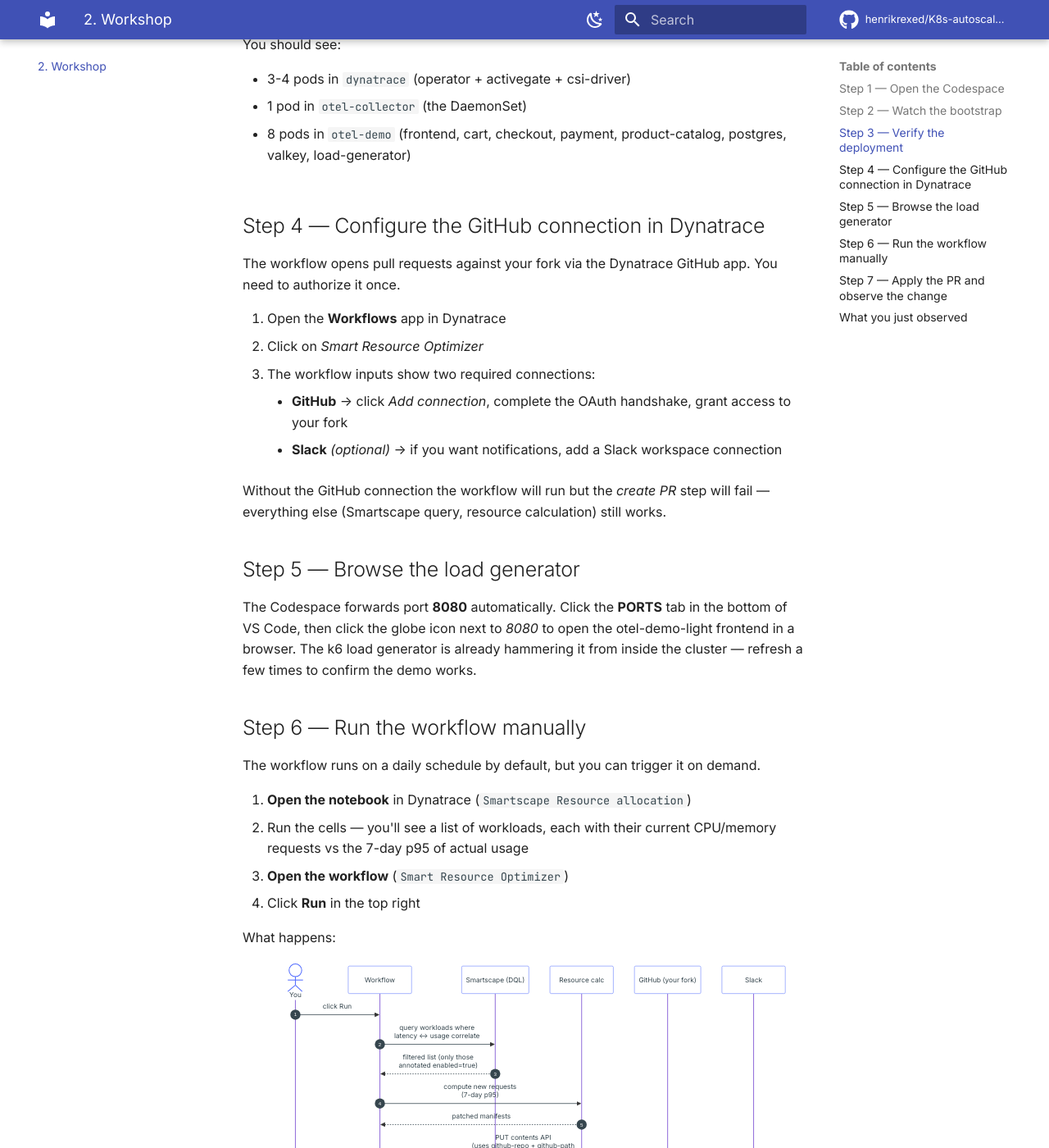
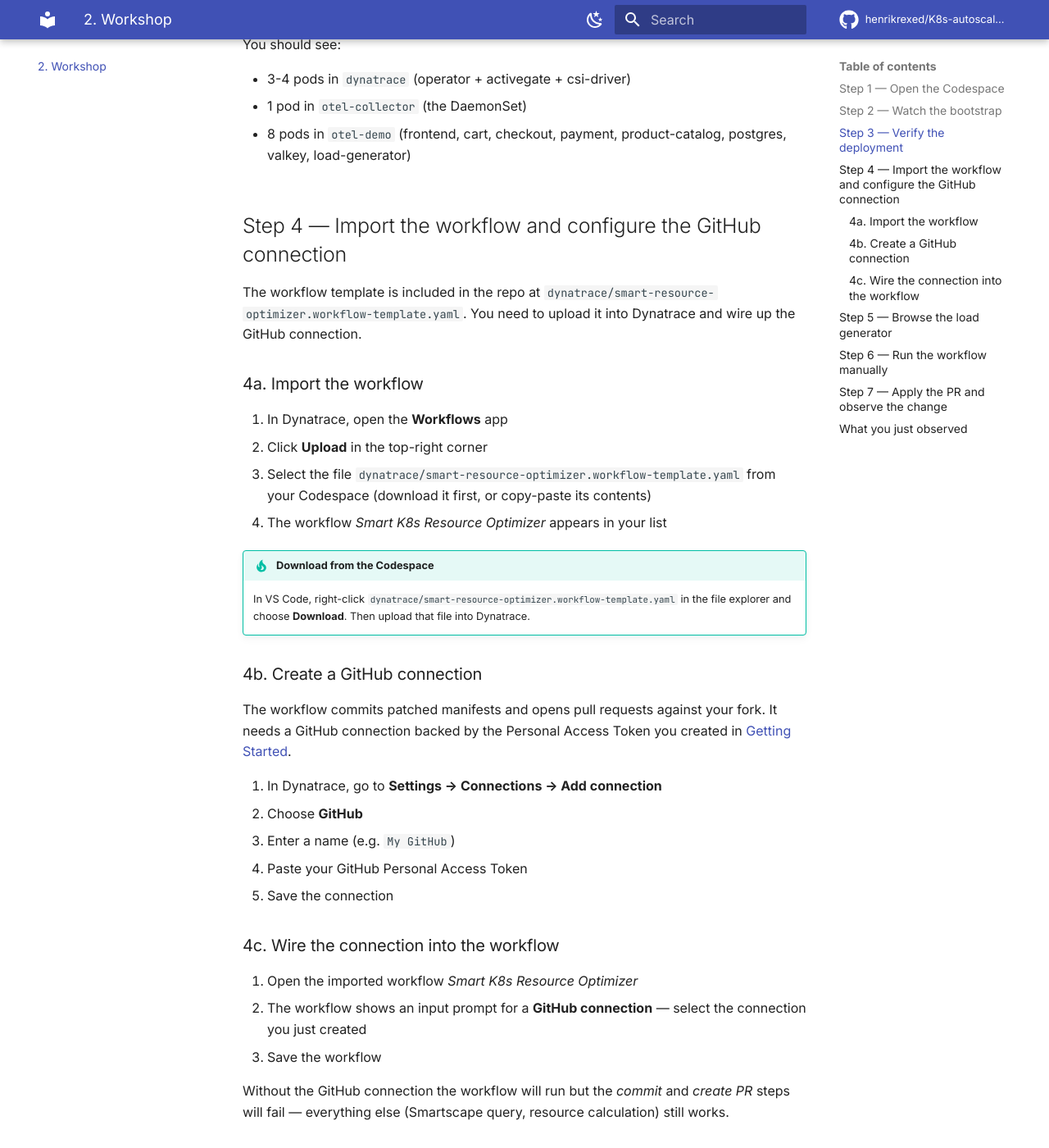
Before and after one commit to henrikrexed/K8s-autoscalingWorkshop, an MkDocs documentation site: the page built from docs/workshop.md, in a window 1280 px wide and 1400 px high, scrolled down 1485 px. Shown: the whole window at 82% size. Built offline with MkDocs 1.6.1 and Material for MkDocs 9.7.7, drawn with Linux system fonts in a browser that asks for light colours; comment, search, counter and statistics services are not loaded; some of the changed text lies outside the part shown.

Commit message:
Remove Slack from workflow, add GitHub PAT + workflow import docs
- Remove the Slack dependency, connection input, and send_slack_notification
  task from the workflow template to simplify attendee requirements.
- Add a "Create a GitHub Personal Access Token" section to getting-started.md
  explaining how to generate a fine-grained PAT scoped to the fork.
- Rewrite workshop.md Step 4 with sub-steps for importing the workflow
  template via Workflows → Upload and configuring the GitHub connection.
- Update all docs and comments that referenced the workflow as
  "pre-provisioned" to reflect that attendees now import it themselves.
- Align workflow name to "Smart K8s Resource Optimizer" across all docs.

Co-Authored-By: Claude Opus 4.6 <noreply@anthropic.com>

````diff
--- a/docs/workshop.md
+++ b/docs/workshop.md
@@ -19,8 +19,8 @@ You'll see the bootstrap output in real time. The phases are:
 5. **OpenTelemetry Collector** — RBAC, secret, and the DaemonSet are applied. The collector starts tailing `/var/log/pods` immediately.
 6. **otel-demo-light** — every Service / Deployment / StatefulSet from `otel-demo-light/` is applied via `kubectl apply -k`. `shared-env.yaml` gets the `OTEL_SERVICE_PREFIX` substituted from your Codespace secret.
 
-The resource-optimization **notebook** + **workflow** are already deployed
-on the trial Dynatrace tenant — you'll use them in step 6.
+The resource-optimization **notebook** is already deployed on the trial
+Dynatrace tenant. You'll import the **workflow** yourself in step 4.
 
 When all phases complete, the script prints a green summary with the cluster name and a list of UIs to open. Continue below.
 
@@ -58,19 +58,39 @@ In the Codespace terminal:
     - **Services** app: services appear with their `OTEL_SERVICE_PREFIX` prefix (e.g. `REX-cart`, `REX-frontend`)
     - **Kubernetes** app: your cluster shows up, named after `$CODESPACE_NAME`
     - **Notebooks** app: the *Smartscape Resource allocation* notebook is listed
-    - **Workflows** app: the *Smart Resource Optimizer* workflow is listed
+    - **Workflows** app: the *Smart K8s Resource Optimizer* workflow is listed (after you import it in step 4)
 
-## Step 4 — Configure the GitHub connection in Dynatrace
+## Step 4 — Import the workflow and configure the GitHub connection
 
-The workflow opens pull requests against your fork via the Dynatrace GitHub app. You need to authorize it once.
+The workflow template is included in the repo at `dynatrace/smart-resource-optimizer.workflow-template.yaml`. You need to upload it into Dynatrace and wire up the GitHub connection.
 
-1. Open the **Workflows** app in Dynatrace
-2. Click on *Smart Resource Optimizer*
-3. The workflow inputs show two required connections:
-    - **GitHub** → click *Add connection*, complete the OAuth handshake, grant access to your fork
-    - **Slack** *(optional)* → if you want notifications, add a Slack workspace connection
+### 4a. Import the workflow
 
-Without the GitHub connection the workflow will run but the *create PR* step will fail — everything else (Smartscape query, resource calculation) still works.
+1. In Dynatrace, open the **Workflows** app
+2. Click **Upload** in the top-right corner
+3. Select the file `dynatrace/smart-resource-optimizer.workflow-template.yaml` from your Codespace (download it first, or copy-paste its contents)
+4. The workflow *Smart K8s Resource Optimizer* appears in your list
+
+!!! tip "Download from the Codespace"
+    In VS Code, right-click `dynatrace/smart-resource-optimizer.workflow-template.yaml` in the file explorer and choose **Download**. Then upload that file into Dynatrace.
+
+### 4b. Create a GitHub connection
+
+The workflow commits patched manifests and opens pull requests against your fork. It needs a GitHub connection backed by the Personal Access Token you created in [Getting Started](getting-started.md#gather-details-create-a-github-personal-access-token).
+
+1. In Dynatrace, go to **Settings → Connections → Add connection**
+2. Choose **GitHub**
+3. Enter a name (e.g. `My GitHub`)
+4. Paste your GitHub Personal Access Token
+5. Save the connection
+
+### 4c. Wire the connection into the workflow
+
+1. Open the imported workflow *Smart K8s Resource Optimizer*
+2. The workflow shows an input prompt for a **GitHub connection** — select the connection you just created
+3. Save the workflow
+
+Without the GitHub connection the workflow will run but the *commit* and *create PR* steps will fail — everything else (Smartscape query, resource calculation) still works.
 
 ## Step 5 — Browse the load generator
 
@@ -78,11 +98,11 @@ The Codespace forwards port **8080** automatically. Click the **PORTS** tab in t
 
 ## Step 6 — Run the workflow manually
 
-The workflow runs on a daily schedule by default, but you can trigger it on demand.
+The workflow can be triggered on demand.
 
 1. **Open the notebook** in Dynatrace (`Smartscape Resource allocation`)
 2. Run the cells — you'll see a list of workloads, each with their current CPU/memory requests vs the 7-day p95 of actual usage
-3. **Open the workflow** (`Smart Resource Optimizer`)
+3. **Open the workflow** (`Smart K8s Resource Optimizer`)
 4. Click **Run** in the top right
 
 What happens:
@@ -95,17 +115,15 @@ sequenceDiagram
     participant SS as Smartscape (DQL)
     participant CALC as Resource calc
     participant GH as GitHub (your fork)
-    participant SL as Slack
 
     You->>W: click Run
     W->>SS: query workloads where<br/>latency ↔ usage correlate
     SS-->>W: filtered list (only those<br/>annotated enabled=true)
     W->>CALC: compute new requests<br/>(7-day p95)
     CALC-->>W: patched manifests
-    W->>GH: PUT contents API<br/>(uses github-repo + github-path<br/>+ github-branch from pod annotations)
-    GH-->>W: PR URL
-    W->>SL: post PR link (optional)
-    SL-->>You: 🔔
+    W->>GH: commit patched YAML to feature branch<br/>(uses github-repo + github-path<br/>+ github-branch from pod annotations)
+    W->>GH: create Pull Request
+    GH-->>You: PR ready for review
 ```
 
 When it completes, look in your fork's **Pull requests** tab. You should see one new PR per workload that exceeded the optimization threshold, each containing a diff against the matching `otel-demo-light/<service>.yaml` file with adjusted CPU/memory requests.
````
Also changed, not shown: README.md (+4 -3 lines), docs/cleanup.md (+1 -1 lines), docs/getting-started.md (+22 -4 lines), docs/index.md (+3 -3 lines), dynatrace/launchpad.md (+3 -3 lines), 4 other files.
